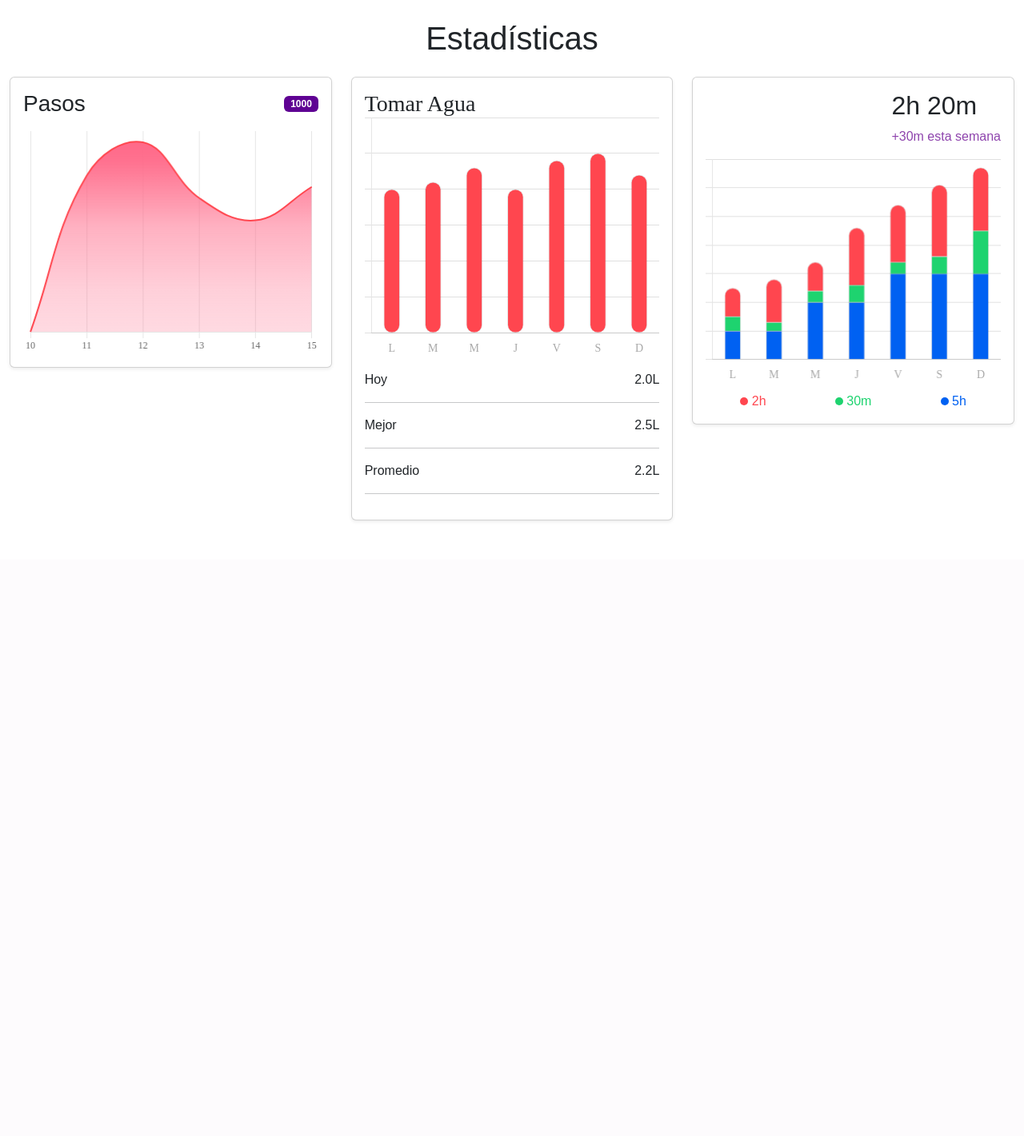
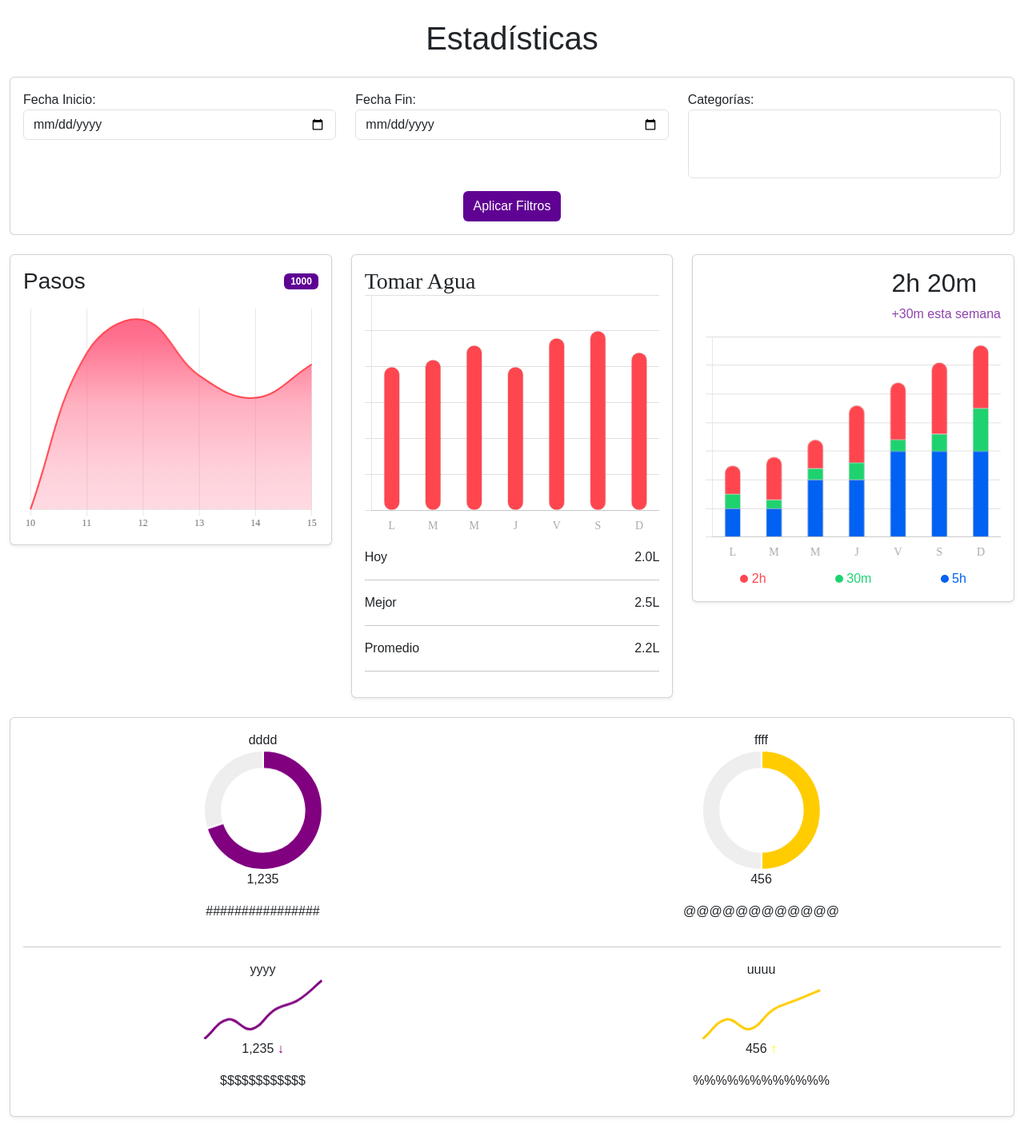
Before and after one commit to juxtaposition/di-habitos-2024, a Django app: page /statistics/ in a window 1280 px wide. Shown: the part 100-1521 px from the top of the page at 80% size. Before the commit the page ends 751 px from the top, so only its background shows below. Run offline with Django 5.2, Linux system fonts and the light colour scheme; a user stored in the database is signed in; lists and menus that the app fills with data are empty; some libraries are stand-ins or nearby versions; some web fonts are replaced.

Commit message:
Agregar campos Fecha Inicio, Fecha Fin y Categorías y Graficas Experimentales

```diff
--- a/templates/statistics.html
+++ b/templates/statistics.html
@@ -8,6 +8,35 @@
 
 <div class="container-fluid">
     <h1 class="text-center my-4">Estadísticas</h1>
+
+    <!-- Formulario de filtrado -->
+    <div class="card mb-4">
+        <div class="card-body">
+            <form method="GET" class="row">
+                <div class="col-md-4">
+                    <label for="fecha_inicio">Fecha Inicio:</label>
+                    <input type="date" name="fecha_inicio" class="form-control" id="fecha_inicio">
+                </div>
+                <div class="col-md-4">
+                    <label for="fecha_fin">Fecha Fin:</label>
+                    <input type="date" name="fecha_fin" class="form-control" id="fecha_fin">
+                </div>
+                <div class="col-md-4">
+                    <label for="categorias">Categorías:</label>
+                    <select name="categorias" class="form-control" id="categorias" multiple>
+                        <!-- Ejemplo de categorías dinámicas -->
+                        {% for categoria in todas_categorias %}
+                        <option value="{{ categoria.id }}">{{ categoria.nombre }}</option>
+                        {% endfor %}
+                    </select>
+                </div>
+                <div class="col-md-12 mt-3 text-center">
+                    <button type="submit" class="btn" style="background-color: #5F0293; color: white;">Aplicar Filtros</button>
+                </div>
+
+            </form>
+        </div>
+    </div>
     <div class="row">
         <!-- Tarjeta de Pasos -->
         <div class="col-md-4 mb-4">
@@ -67,22 +96,61 @@
             </div>
         </div>
     </div>
+
+    <!-- Nueva Tarjeta con Código Sugerido -->
+    <div class="card shadow-sm mb-4">
+        <div class="card-body">
+            <div class="row">
+                <div class="col-md-6 text-center">
+                    <div class="w-25 mx-auto"> dddd
+                        <canvas id="grafico1"></canvas>
+                    </div>
+                    <p>1,235</p>
+                    <p>################</p>
+                </div>
+                <div class="col-md-6 text-center">
+                    <div class="w-25 mx-auto"> ffff
+                        <canvas id="grafico2"></canvas>
+                    </div>
+                    <p>456</p>
+                    <p>@@@@@@@@@@@@</p>
+                </div>
+            </div>
+            <hr>
+            <div class="row">
+                <div class="col-md-6 text-center">
+                    <div class="w-25 mx-auto"> yyyy
+                        <canvas id="grafico3"></canvas>
+                    </div>
+                    <p>1,235 <span style="color: purple;">↓</span></p>
+                    <p>$$$$$$$$$$$$</p>
+                </div>
+                <div class="col-md-6 text-center">
+                    <div class="w-25 mx-auto"> uuuu
+                        <canvas id="grafico4"></canvas>
+                    </div>
+                    <p>456 <span style="color: yellow;">↑</span></p>
+                    <p>%%%%%%%%%%%%</p>
+                </div>
+            </div>
+        </div>
+    </div>
+
 </div>
 
 <script src="https://cdn.jsdelivr.net/npm/chart.js"></script>
 <script>
     document.addEventListener('DOMContentLoaded', function () {
-        // Gráfico de pasos
         var ctxSteps = document.getElementById('stepsChart').getContext('2d');
         var gradientSteps = ctxSteps.createLinearGradient(0, 0, 0, 400);
-        gradientSteps.addColorStop(0, 'rgba(255, 99, 132, 1)');    // Rojo sólido al inicio
+        gradientSteps.addColorStop(0, 'rgba(255, 99, 132, 1)');
         gradientSteps.addColorStop(0.1, 'rgba(255, 99, 132, 0.9)');
         gradientSteps.addColorStop(0.2, 'rgba(255, 99, 132, 0.7)');
         gradientSteps.addColorStop(0.3, 'rgba(255, 99, 132, 0.5)');
-        gradientSteps.addColorStop(0.5, 'rgba(255, 99, 132, 0.3)'); // Rojo más suave
+        gradientSteps.addColorStop(0.5, 'rgba(255, 99, 132, 0.3)');
         gradientSteps.addColorStop(0.7, 'rgba(255, 99, 132, 0.2)');
         gradientSteps.addColorStop(0.9, 'rgba(255, 99, 132, 0.1)');
-        gradientSteps.addColorStop(1, 'rgba(255, 99, 132, 0)');    // Transparente al final
+        gradientSteps.addColorStop(1, 'rgba(255, 99, 132, 0)');
 
 
         var stepsChart = new Chart(ctxSteps, {
@@ -283,6 +351,93 @@
                 }
             }
         });
+
+        // Nuevos Gráficos
+        const ctx1 = document.getElementById('grafico1').getContext('2d');
+        const grafico1 = new Chart(ctx1, {
+            type: 'doughnut',
+            data: {
+                datasets: [{
+                    data: [70, 30],
+                    backgroundColor: ['#800080', '#EEEEEE']
+                }]
+            },
+            options: {
+                cutout: '70%',
+                responsive: true,
+                plugins: {
+                    legend: { display: false }
+                }
+            }
+        });
+
+        const ctx2 = document.getElementById('grafico2').getContext('2d');
+        const grafico2 = new Chart(ctx2, {
+            type: 'doughnut',
+            data: {
+                datasets: [{
+                    data: [50, 50],
+                    backgroundColor: ['#FFCC00', '#EEEEEE']
+                }]
+            },
+            options: {
+                cutout: '70%',
+                responsive: true,
+                plugins: {
+                    legend: { display: false }
+                }
+            }
+        });
+
+        const ctx3 = document.getElementById('grafico3').getContext('2d');
+        const grafico3 = new Chart(ctx3, {
+            type: 'line',
+            data: {
+                labels: ['Jan', 'Feb', 'Mar', 'Apr', 'May', 'Jun'],
+                datasets: [{
+                    data: [10, 20, 15, 25, 30, 40],
+                    borderColor: '#800080',
+                    tension: 0.4,
+                    fill: false,
+                    pointRadius: 0,
+                }]
+            },
+            options: {
+                responsive: true,
+                plugins: {
+                    legend: { display: false }
+                },
+                scales: {
+                    x: { display: false },
+                    y: { display: false }
+                }
+            }
+        });
+
+        const ctx4 = document.getElementById('grafico4').getContext('2d');
+        const grafico4 = new Chart(ctx4, {
+            type: 'line',
+            data: {
+                labels: ['Jan', 'Feb', 'Mar', 'Apr', 'May', 'Jun'],
+                datasets: [{
+                    data: [20, 30, 25, 35, 40, 45],
+                    borderColor: '#FFCC00',
+                    tension: 0.4,
+                    fill: false,
+                    pointRadius: 0,
+                }]
+            },
+            options: {
+                responsive: true,
+                plugins: {
+                    legend: { display: false }
+                },
+                scales: {
+                    x: { display: false },
+                    y: { display: false }
+                }
+            }
+        });
     });
 </script>
 {% endblock %}
```
